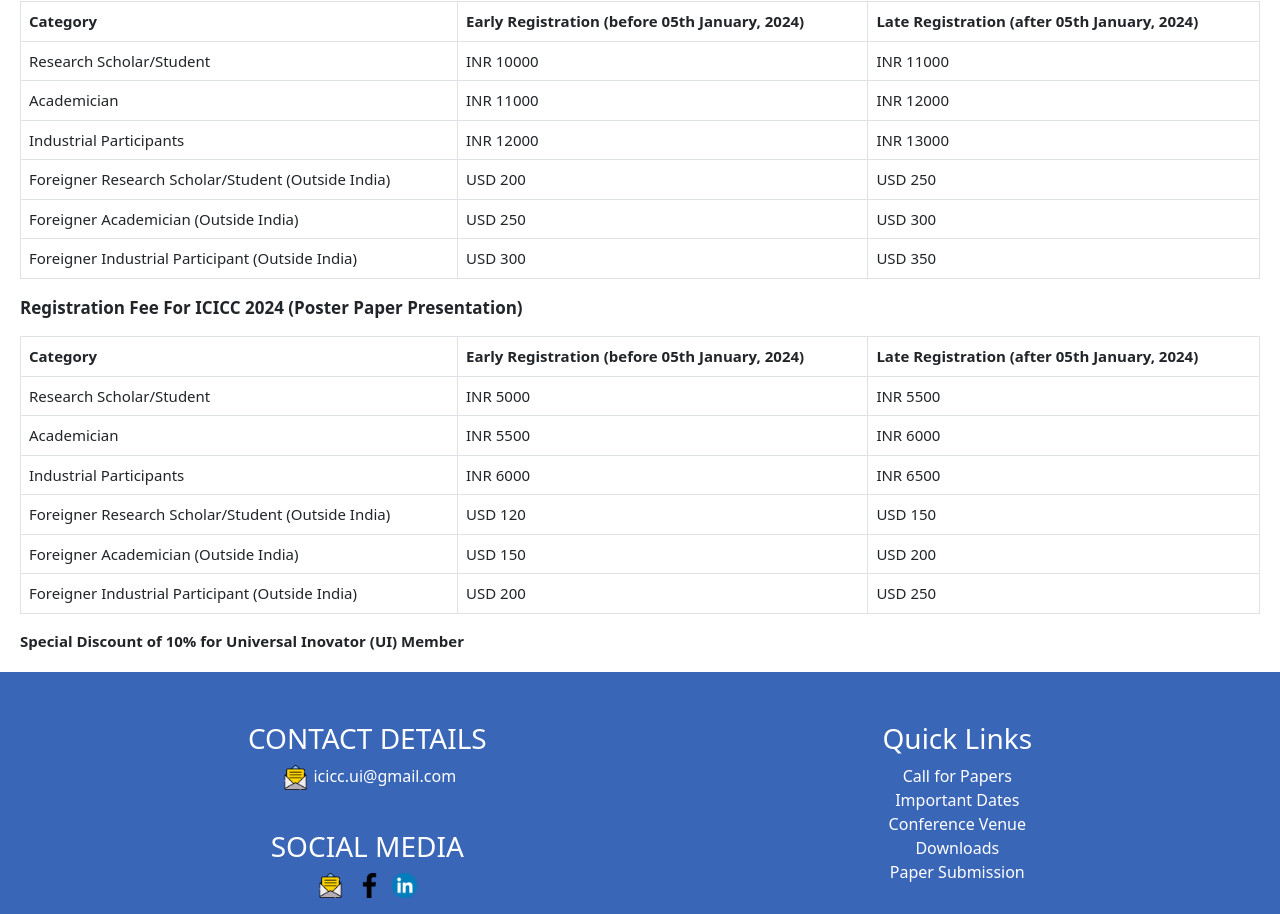
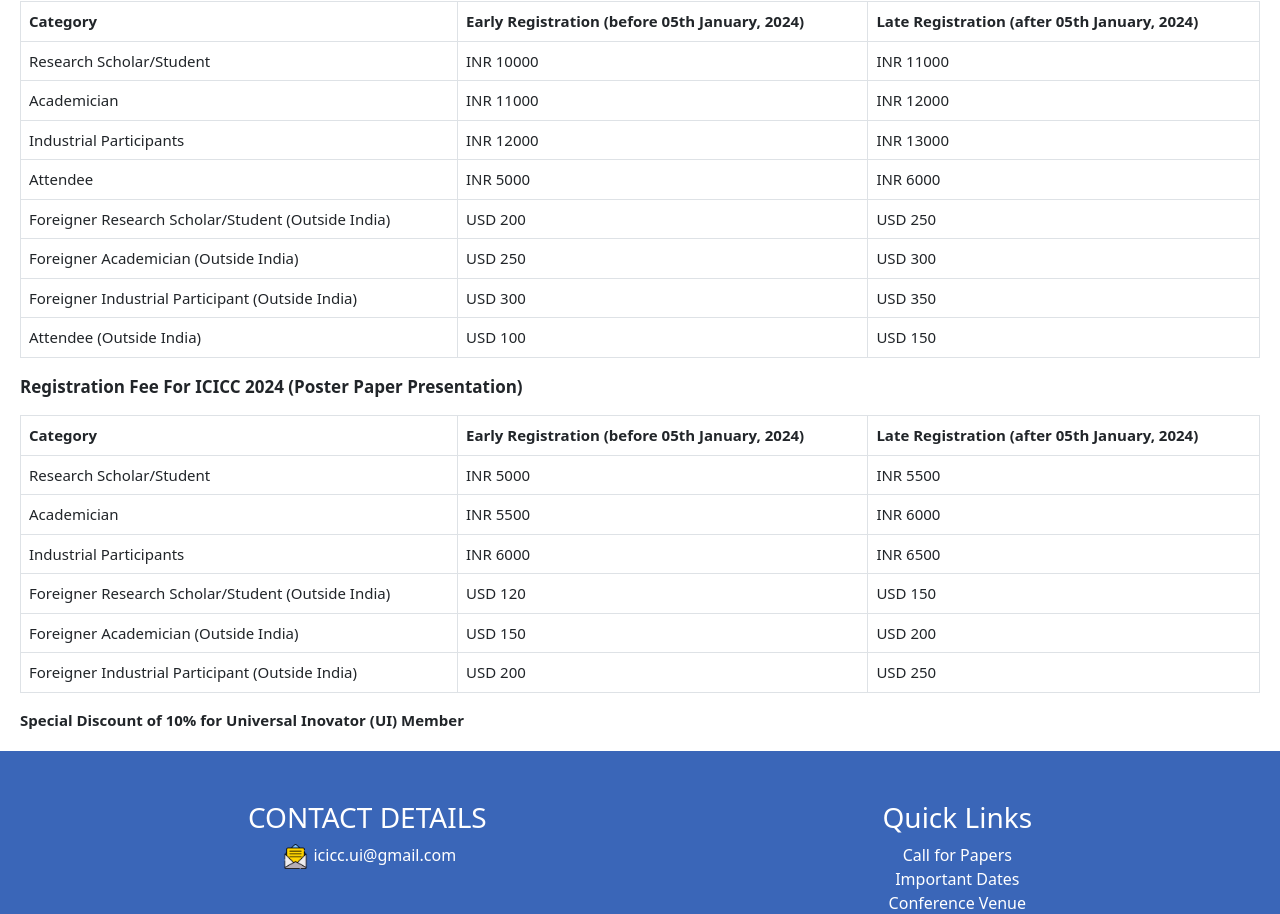
Before and after one commit to bhavyak13/icicc-conf, a React (Create React App) app: page /registrations in a window 1280 px wide. Shown: the part 1766-2680 px from the top of the page. Built offline with nearby package versions, Linux system fonts and the light colour scheme.

Commit message:
reg fees

```diff
--- a/src/Registration/Registration.js
+++ b/src/Registration/Registration.js
@@ -214,6 +214,12 @@ const Registration = () => {
 
             </tr>
             <tr>
+              <td>Attendee</td>
+              <td>INR 5000</td>
+              <td>INR 6000</td>
+
+            </tr>
+            <tr>
               <td>Foreigner Research Scholar/Student (Outside India)</td>
               <td>USD 200</td>
               <td>USD 250</td>
@@ -230,6 +236,12 @@ const Registration = () => {
               <td>Foreigner Industrial Participant (Outside India)</td>
               <td>USD 300</td>
               <td>USD 350</td>
+
+            </tr>
+            <tr>
+              <td>Attendee (Outside India)</td>
+              <td>USD 100</td>
+              <td>USD 150</td>
 
             </tr>
 
```
